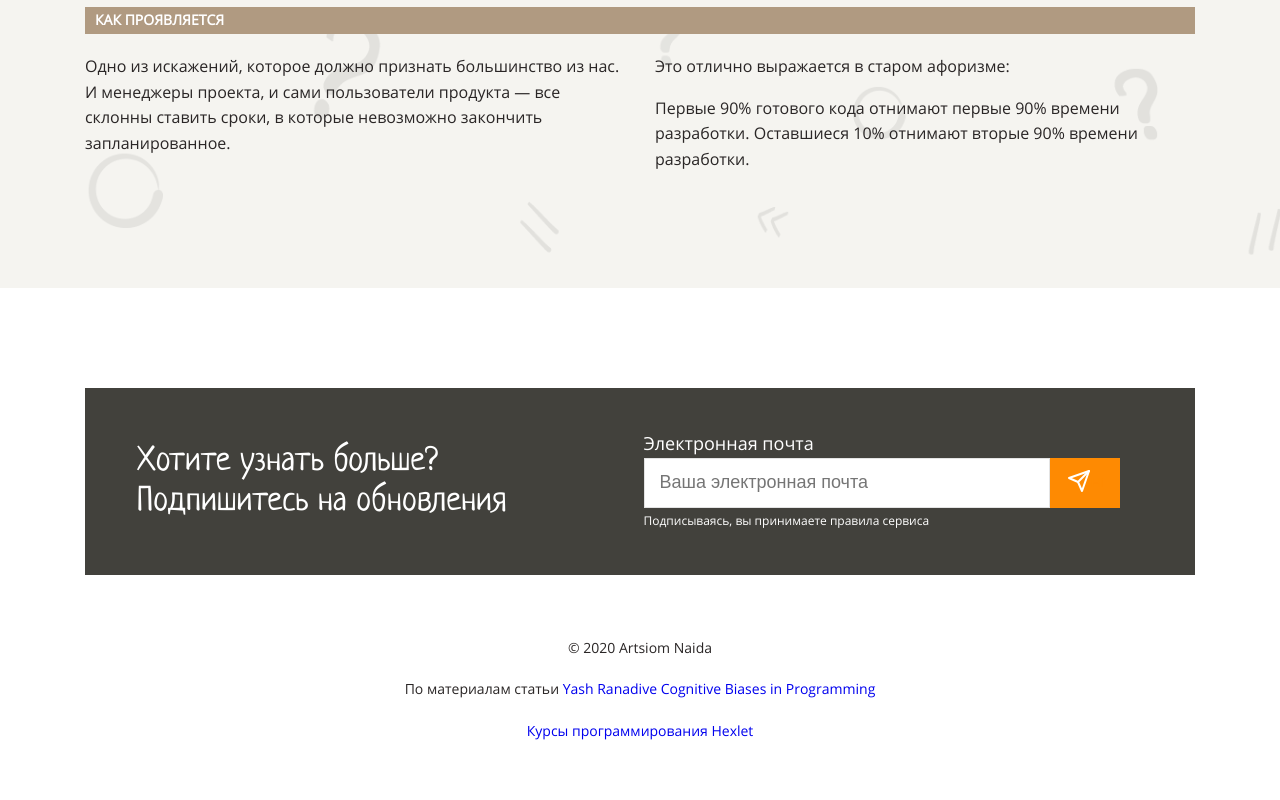
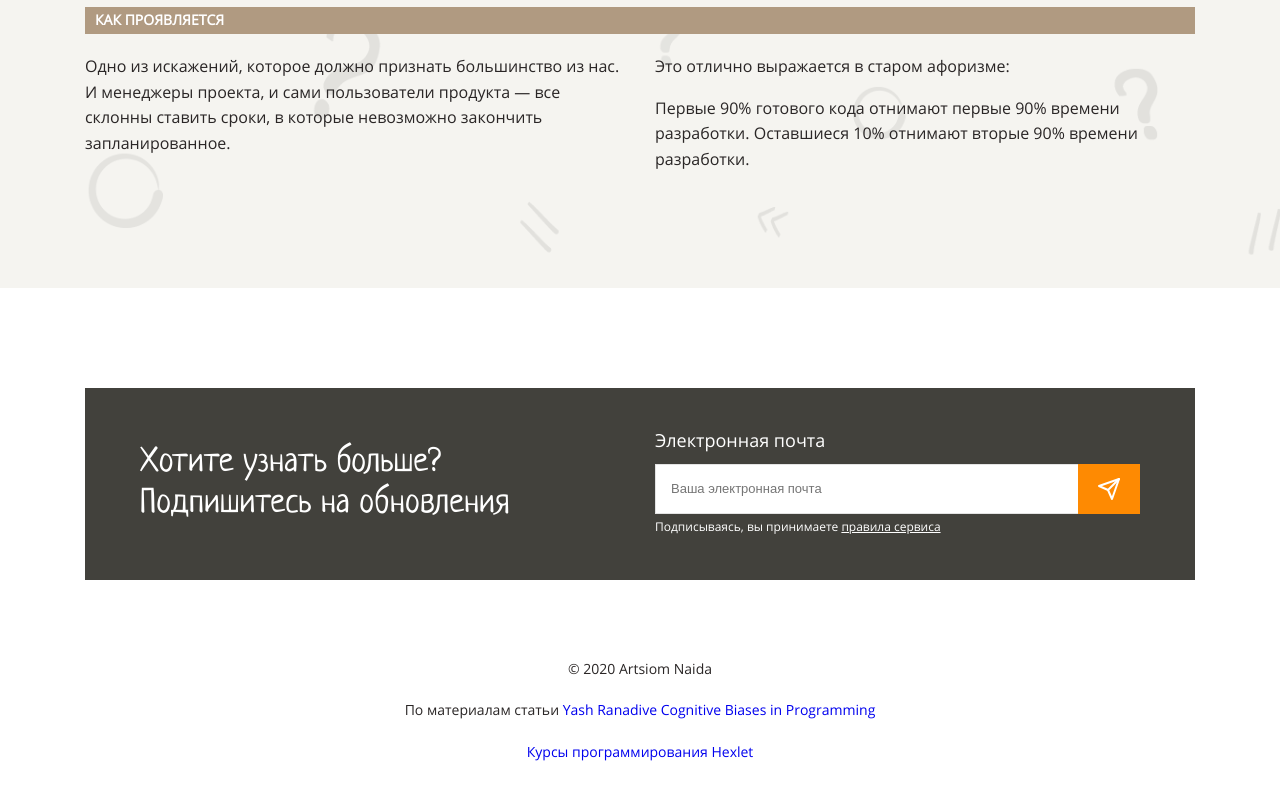
Before and after one commit to disheg/layout-designer-project-lvl1, a website: page src/index.html in a window 1280 px wide. Shown: the part 6934-7734 px from the top of the page. Drawn offline with Linux system fonts and the light colour scheme.

Commit message:
fix pixel perfect

```diff
--- a/src/index.html
+++ b/src/index.html
@@ -192,19 +192,19 @@
                 <div class="col mr-30"><h3>Хотите узнать больше?<br>Подпишитесь на обновления</h3></div>
                 <div class="col">
                     <form>
-                        <label class="fs-18">Электронная почта</label>
-                        <div class="d-flex">
+                        <label class="form-label">Электронная почта</label>
+                        <div class="pos-r d-flex">
                             <input placeholder="Ваша электронная почта" class="footer-input">
-                            <button class="form-btn primary">Hi</button>
+                            <button class="form-btn primary"></button>
                         </div>
                     </form>
-                    <p class="fs-12">Подписываясь, вы принимаете правила сервиса</p>
+                    <p class="fs-12">Подписываясь, вы принимаете <a class="form-link">правила сервиса</a></p>
                 </div>
             </div>
             <div class="footer-information">
-                <p class="mb-16">© 2020 Artsiom Naida</p>
-                <p class="mb-16">По материалам статьи <a class="td-n" href="https://medium.com/hackernoon/cognitive-biases-in-programming-5e937707c27b">Yash Ranadive Cognitive Biases in Programming</a></p>
-                <p><a class="td-n" href="https://ru.hexlet.io/">Курсы программирования Hexlet</a></p>
+                <p class="mt-16">© 2020 Artsiom Naida</p>
+                <p class="mt-16">По материалам статьи <a class="td-n" href="https://medium.com/hackernoon/cognitive-biases-in-programming-5e937707c27b">Yash Ranadive Cognitive Biases in Programming</a></p>
+                <p class="mt-16"><a class="td-n" href="https://ru.hexlet.io/">Курсы программирования Hexlet</a></p>
             </div>
         </div>
     </footer>
--- a/src/styles/style.css
+++ b/src/styles/style.css
@@ -242,22 +242,26 @@ a {
   margin-bottom: 20px;
   padding: 5px 10px;
 
-  column-span: all;
   font-weight: bold;
   font-size: 14px;
   line-height: 1.2em;
   text-transform: uppercase;
+  column-span: all;
 }
 
 .container-footer {
+  margin-top: 20px;
+
+  break-inside: avoid;
+
   columns: 2;
-  margin-top: 20px;
-  break-inside: avoid;
   column-gap: 30px;
 }
+
 .container-footer p:first-of-type {
   break-after: column;
 }
+
 .footer {
   width: 1110px;
   margin: auto;
@@ -267,7 +271,10 @@ a {
 .footer-subscribe {
   display: flex;
   align-items: center;
-  padding: 43px 75px 41px 52px;
+  justify-content: space-between;
+  max-width: 1110px;
+  margin: 0 auto;
+  padding: 40px 55px;
 }
 
 .footer-input {
@@ -277,24 +284,32 @@ a {
 
   padding: 15px;
 
-  font-size: 18px;
+  font-size: 13px;
 
   background: #fff;
   border: 1px solid #e3e3e3;
 }
 
+.form-link {
+  color: inherit;
+  text-decoration: underline;
+
+  transition: 0.2s;
+}
+
 .form-btn {
-  display: flex;
-  align-items: center;
-  justify-content: center;
+  position: absolute;
+  top: 0;
+  right: 0;
 
-  min-width: 70px;
+  width: 62px;
   height: 50px;
-  padding: 0;
 
   background-color: var(--primary);
+  border: 0;
+  cursor: pointer;
 
-  border: 0;
+  transition: 0.2s;
 }
 
 .form {
@@ -303,8 +318,27 @@ a {
   width: 100%;
 }
 
+.form-label {
+  display: block;
+
+  margin-bottom: 10px;
+
+  font-size: 18px;
+}
+
 .form-btn::before {
-  content: url("./images/send.svg");
+  position: absolute;
+  top: 50%;
+  left: 50%;
+
+  width: 24px;
+  height: 24px;
+  margin-top: -12px;
+  margin-left: -12px;
+
+  background-image: url(./images/send.svg);
+
+  content: "";
 }
 
 .footer-information {
@@ -354,6 +388,10 @@ a {
 
 .mt-40 {
   margin-top: 40px;
+}
+
+.mt-16 {
+  margin-top: 16px;
 }
 
 .mb-16 {
```
